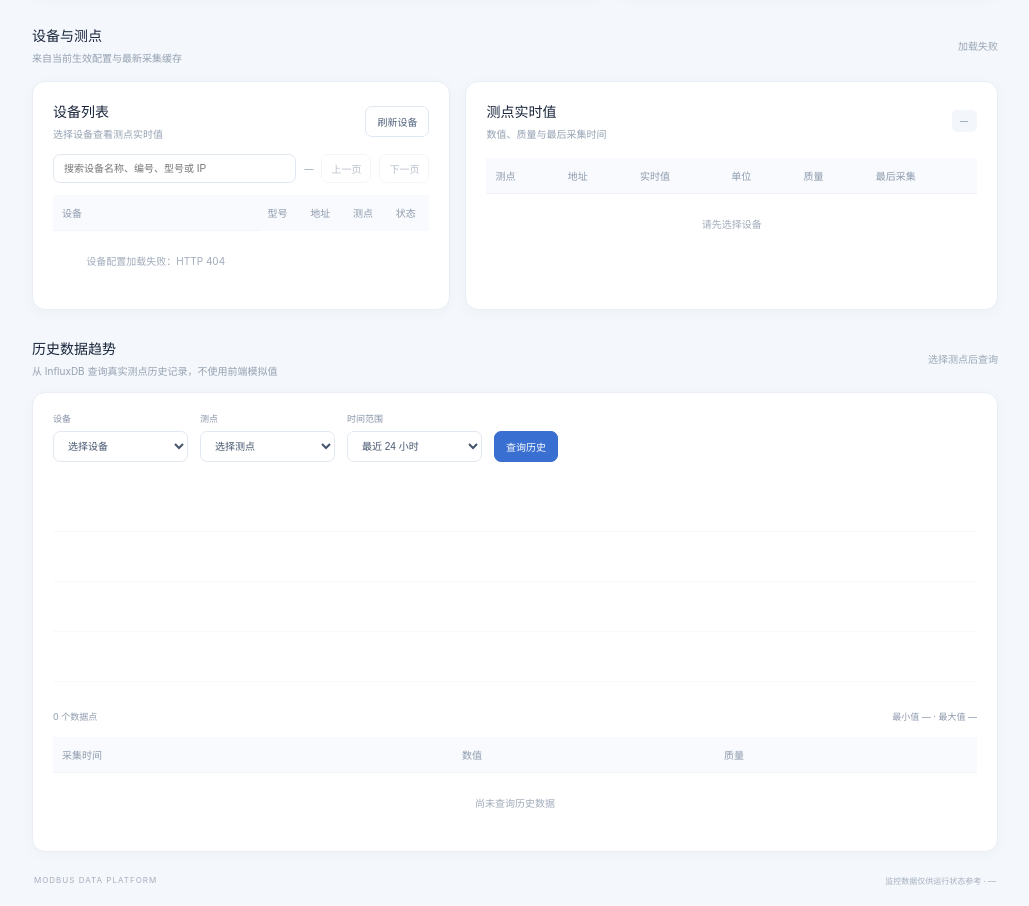
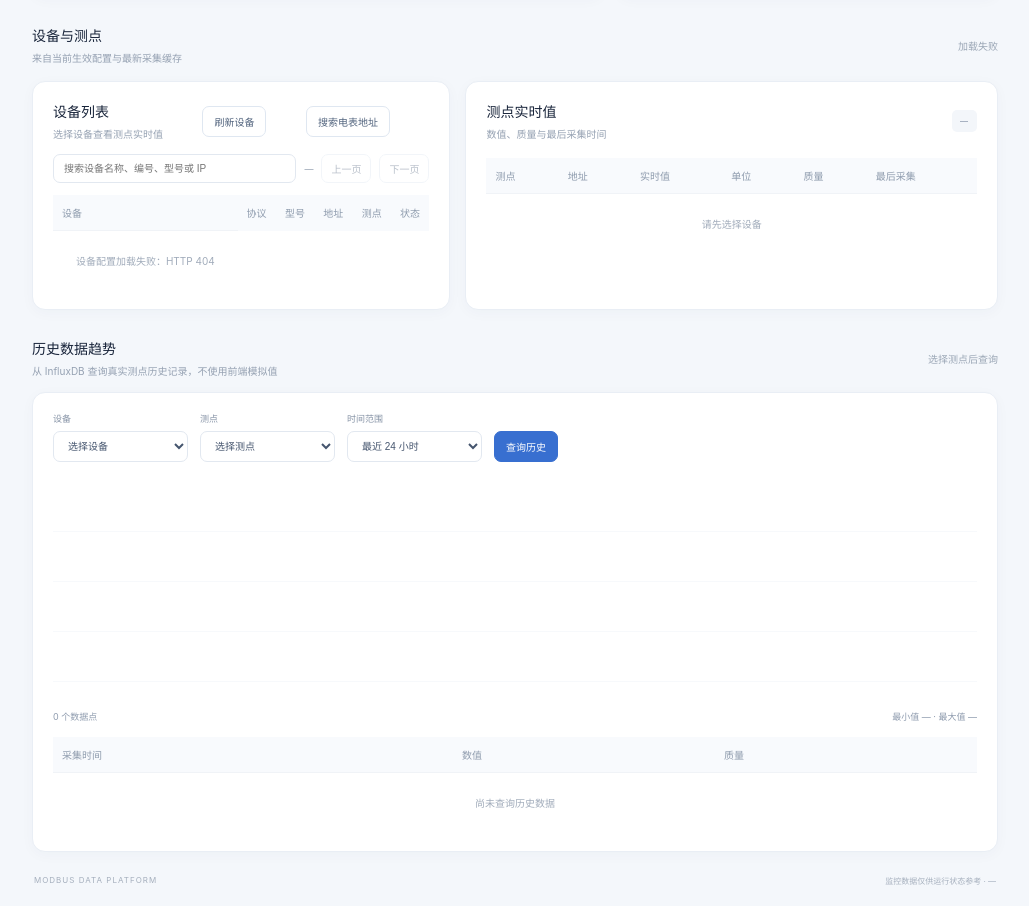
Before and after one commit to likongshun/chat, a plain HTML site: page web/index.html in a window 1280 px wide. Shown: the part 1131-2037 px from the top of the page, without its empty margins (244-1273 px from the left). Drawn offline with Linux system fonts and the light colour scheme; no server answers.

Commit message:
Add DL/T645 meter discovery controls to dashboard

```diff
--- a/web/index.html
+++ b/web/index.html
@@ -14,7 +14,7 @@
 <section class="content-grid lower-grid" id="storage"><article class="panel"><div class="panel-head"><div><h3>WAL 存储水位</h3><p>本地持久化队列与磁盘使用情况</p></div><span class="tag" id="disk-level">—</span></div><div class="storage-value"><strong id="disk-bytes">—</strong><span>已使用 WAL 空间</span></div><div class="progress"><i id="disk-bar"></i></div><div class="split-stats"><div><small>WAL 使用率</small><b id="disk-ratio">—</b></div><div><small>文件系统使用率</small><b id="fs-ratio">—</b></div><div><small>Segment 数量</small><b id="segments">—</b></div></div></article>
 <article class="panel"><div class="panel-head"><div><h3>下游投递</h3><p>独立确认状态 · MQTT / InfluxDB</p></div><span class="tag">DELIVERY</span></div><div class="sink-row"><div class="sink-logo mqtt">M</div><div class="sink-info"><b>MQTT</b><small>消息发布成功</small></div><strong id="mqtt-published">—</strong><span class="sink-errors" id="mqtt-errors">错误 —</span></div><div class="sink-row"><div class="sink-logo influx">I</div><div class="sink-info"><b>InfluxDB</b><small>时序数据写入</small></div><strong id="influx-published">—</strong><span class="sink-errors" id="influx-errors">错误 —</span></div><div class="fsync-line"><span>WAL fsync P99</span><b id="fsync-p99">—</b><span>Checkpoint <b id="checkpoint">—</b></span></div></article></section>
 <section class="section-head" id="devices"><div><h3>设备与测点</h3><p>来自当前生效配置与最新采集缓存</p></div><span class="muted" id="device-count">加载中…</span></section>
-<section class="content-grid device-grid"><article class="panel"><div class="panel-head"><div><h3>设备列表</h3><p>选择设备查看测点实时值</p></div><button class="small-action" id="devices-refresh">刷新设备</button></div><div class="table-tools"><input id="device-search" type="search" placeholder="搜索设备名称、编号、型号或 IP"><span id="device-page-info">—</span><button class="small-action" id="device-prev" disabled>上一页</button><button class="small-action" id="device-next" disabled>下一页</button></div><div class="table-wrap"><table><thead><tr><th>设备</th><th>型号</th><th>地址</th><th>测点</th><th>状态</th></tr></thead><tbody id="devices-body"><tr><td colspan="5" class="empty">正在加载设备配置…</td></tr></tbody></table></div></article>
+<section class="content-grid device-grid"><article class="panel"><div class="panel-head"><div><h3>设备列表</h3><p>选择设备查看测点实时值</p></div><button class="small-action" id="devices-refresh">刷新设备</button><button class="small-action" id="meter-discover">搜索电表地址</button><span class="muted" id="meter-discover-result"></span></div><div class="table-tools"><input id="device-search" type="search" placeholder="搜索设备名称、编号、型号或 IP"><span id="device-page-info">—</span><button class="small-action" id="device-prev" disabled>上一页</button><button class="small-action" id="device-next" disabled>下一页</button></div><div class="table-wrap"><table><thead><tr><th>设备</th><th>协议</th><th>型号</th><th>地址</th><th>测点</th><th>状态</th></tr></thead><tbody id="devices-body"><tr><td colspan="5" class="empty">正在加载设备配置…</td></tr></tbody></table></div></article>
 <article class="panel"><div class="panel-head"><div><h3 id="points-title">测点实时值</h3><p>数值、质量与最后采集时间</p></div><span class="tag" id="points-count">—</span></div><div class="table-wrap"><table><thead><tr><th>测点</th><th>地址</th><th>实时值</th><th>单位</th><th>质量</th><th>最后采集</th></tr></thead><tbody id="points-body"><tr><td colspan="6" class="empty">请先选择设备</td></tr></tbody></table></div></article></section>
 <section class="section-head" id="history"><div><h3>历史数据趋势</h3><p>从 InfluxDB 查询真实测点历史记录，不使用前端模拟值</p></div><span class="muted" id="history-status">选择测点后查询</span></section>
 <section class="panel history-panel"><div class="history-toolbar"><label>设备 <select id="history-device"><option value="">选择设备</option></select></label><label>测点 <select id="history-point"><option value="">选择测点</option></select></label><label>时间范围 <select id="history-range"><option value="1">最近 1 小时</option><option value="6">最近 6 小时</option><option value="24" selected>最近 24 小时</option><option value="168">最近 7 天</option></select></label><button class="small-action primary-action" id="history-query">查询历史</button></div><div class="history-chart"><svg viewBox="0 0 900 250" preserveAspectRatio="none" role="img" aria-label="测点历史趋势"><path id="history-area" d="" fill="url(#history-fill)"/><path id="history-line" d="" fill="none" stroke="#4d83e5" stroke-width="3" stroke-linecap="round" stroke-linejoin="round"/><defs><linearGradient id="history-fill" x1="0" x2="0" y1="0" y2="1"><stop offset="0" stop-color="#5b8def" stop-opacity=".25"/><stop offset="1" stop-color="#5b8def" stop-opacity="0"/></linearGradient></defs></svg></div><div class="history-summary"><span id="history-points-count">0 个数据点</span><span id="history-minmax">最小值 — · 最大值 —</span></div><div class="table-wrap history-table"><table><thead><tr><th>采集时间</th><th>数值</th><th>质量</th></tr></thead><tbody id="history-body"><tr><td colspan="3" class="empty">尚未查询历史数据</td></tr></tbody></table></div></section>
```
